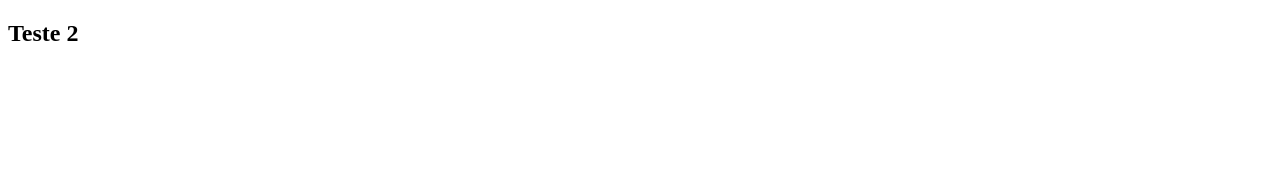
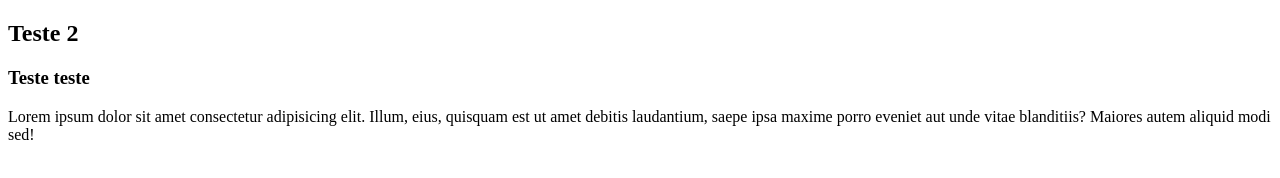
Before and after one commit to J-freire-97/TESTE-02, a plain HTML site: page index.html in a window 1280 px wide. Drawn offline with Linux system fonts and the light colour scheme.

Commit message:
2025_03_20_v02

```diff
--- a/index.html
+++ b/index.html
@@ -9,5 +9,11 @@
 
   <h2>Teste 2</h2>
 
+  <h3>Teste teste</h3>
+
+  <p>
+    Lorem ipsum dolor sit amet consectetur adipisicing elit. Illum, eius, quisquam est ut amet debitis laudantium, saepe ipsa maxime porro eveniet aut unde vitae blanditiis? Maiores autem aliquid modi sed!
+  </p>
+
 </body>
 </html>
```
